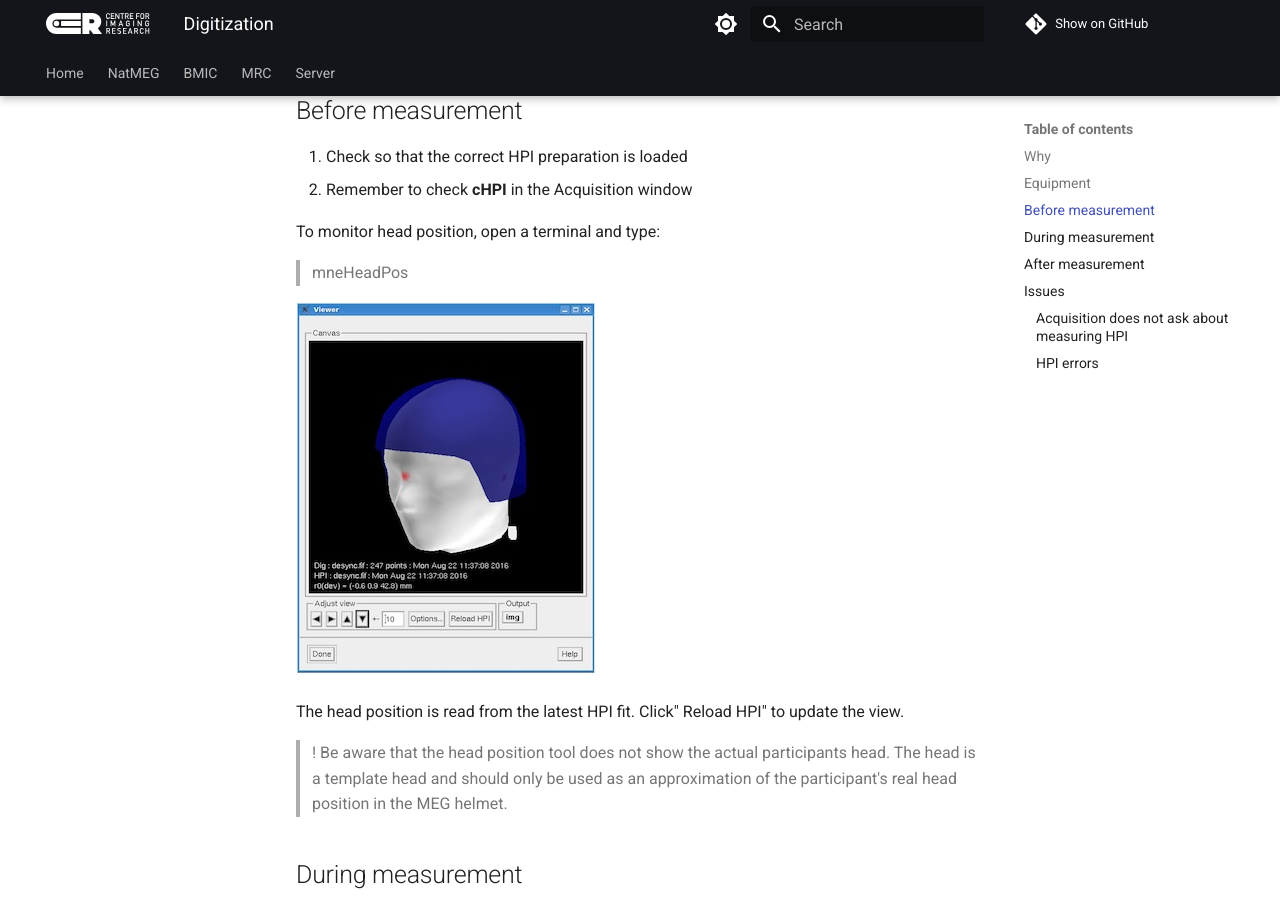
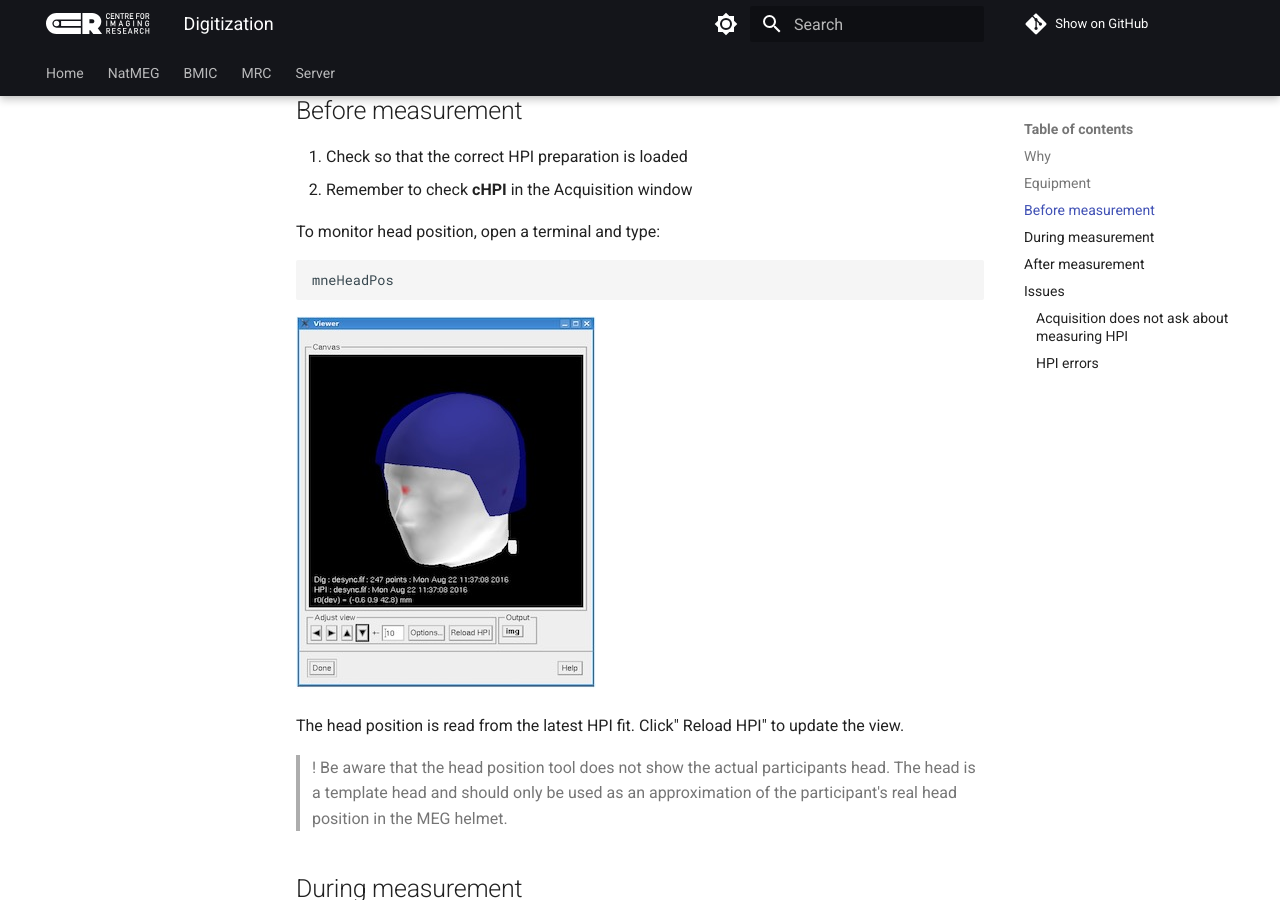
Before and after one commit to natmegsweden/documentation, an MkDocs documentation site: the page built from docs/natmeg/preparation/02_Digitization-hpi.md, in a window 1280 px wide and 900 px high, scrolled down 952 px. Built offline with MkDocs 1.6.1 and Material for MkDocs 9.7.7, drawn with Linux system fonts in a browser that asks for light colours; comment, search, counter and statistics services are not loaded.

````diff
--- a/docs/natmeg/preparation/02_Digitization-hpi.md
+++ b/docs/natmeg/preparation/02_Digitization-hpi.md
@@ -1,7 +1,6 @@
 ---
 title: Digitization
 ---
-
 
 # Digitization
 
@@ -19,16 +18,16 @@ The HPI coil positions, and hence the head position, are estimated from the coil
 
 TBA
 
-
 ## Before measurement
 1. Check so that the correct HPI preparation is loaded
 2. Remember to check  **cHPI**  in the Acquisition window
 
 To monitor head position, open a terminal and type:
+```bash
+mneHeadPos
+```
 
-> mneHeadPos
-
-![HPI tool](../../resources/wiki_images/hpi-tool_small.jpg)
+![HPI tool](/resources/wiki_images/hpi-tool_small.jpg)
 
 The head position is read from the latest HPI fit. Click" Reload HPI" to update the view.
 
@@ -62,7 +61,7 @@ Close head position tool
 
 ### HPI errors
 
-![HPI results](../../resources/wiki_images/hpi-results_small.jpg)
+![HPI results](/resources/wiki_images/hpi-results_small.jpg)
 _(HPI results window showing successful HPI fit)_
 
 <u>Problem</u>: Errors with HPI. It gives an error message or Suggestion in HPI results window (screenshot) is "redo HPI" as opposed to "Accept" (like in the screenshot).
````
Also changed, not shown: docs/natmeg/preparation/01_Electrodes-standard-setup.md (+1 -1 lines), 1 other file.
